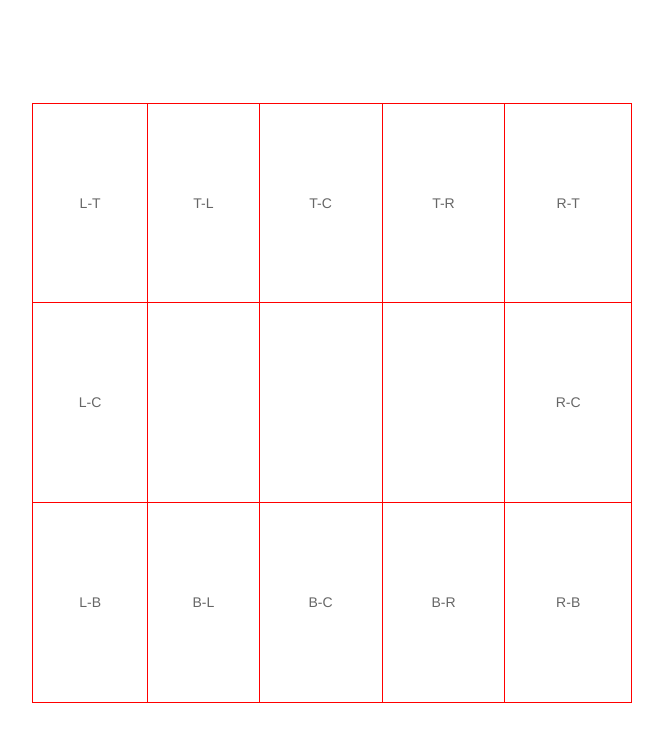
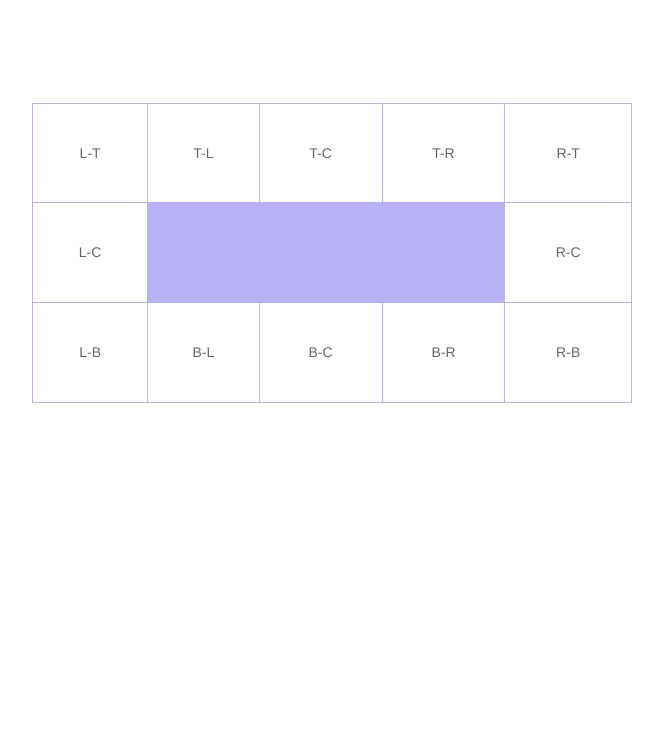
Before and after one commit to Verical/ngDropover, a website: page examples/index.html in a window 1280 px wide. Shown: the part 1079-1820 px from the top of the page, without its empty margins (268-931 px from the left). After the commit the page ends 1632 px from the top, so only its background shows below. Drawn offline with nearby package versions, Linux system fonts and the light colour scheme.

Commit message:
Fun with shadows

```diff
--- a/examples/index.html
+++ b/examples/index.html
@@ -227,13 +227,13 @@
                         </div>
                     </div>
                 </td>
-                <td>
+                <td class="shadow-center">
 
                 </td>
-                <td>
+                <td class="shadow-center">
 
                 </td>
-                <td>
+                <td class="shadow-center">
 
                 </td>
                 <td ng-dropover class="shadow-fun" ng-dropover-options="{'triggerEvent': 'hover', 'position': 'right-center'}">
--- a/examples/style1.css
+++ b/examples/style1.css
@@ -207,15 +207,25 @@ nav .ngdo-contents {
 
 table {
     border-collapse: collapse;
-    border: 1px solid #FF0000;
+    border: 1px solid #B9B2F4;
     width: 600px;
-    height: 600px;
+    height: 300px;
     margin: 100px;
 }
 
 table td {
-    border: 1px solid #FF0000;
+    border: 1px solid #B9B2F4;
     text-align: center;
+}
+
+td.shadow-center {
+    background-color: #B9B2F4;
+}
+
+.shadow-fun .ngdo-contents {
+   padding: 5px;
+   width: 80px;
+   height: 80px;
 }
 
 .shadow-fun.ngdo-bottom-left .ngdo-contents {
```
